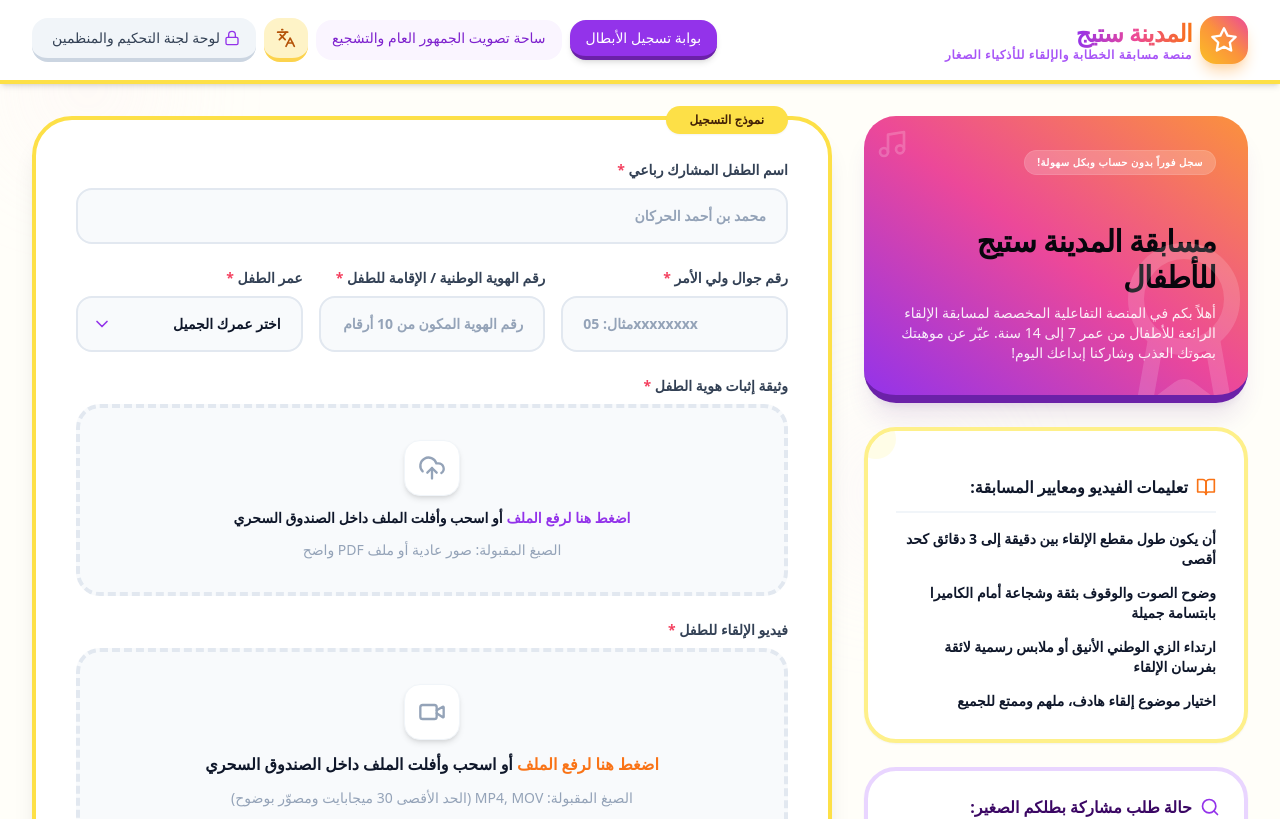
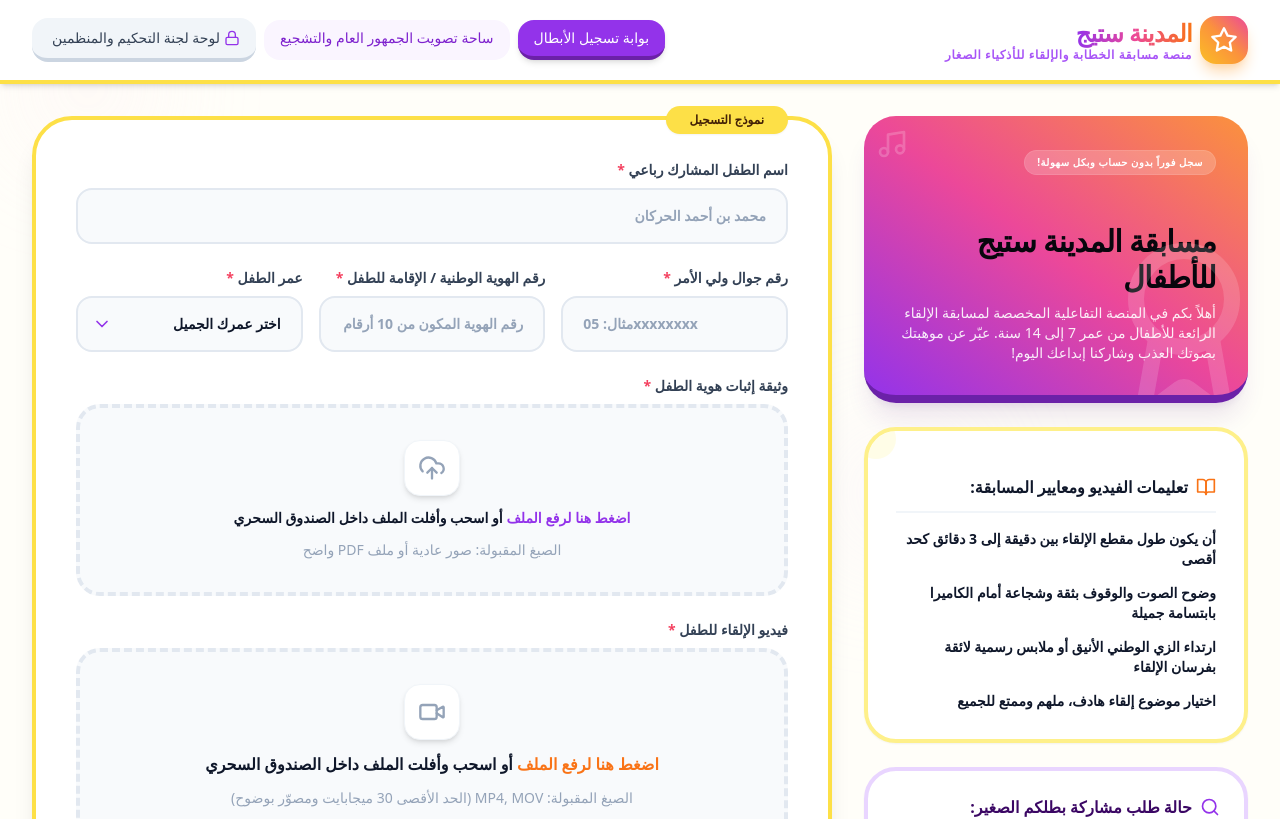
Before and after one commit to Mo-Sallah/almadina-stage, a React (Vite) app: page / in a window 1280 px wide. Shown: the top 819 px of the page. Built offline with nearby package versions, Linux system fonts and the light colour scheme.

Commit message:
Fix Vite base path

```diff
--- a/src/App.jsx
+++ b/src/App.jsx
@@ -1052,13 +1052,13 @@ export default function App() {
                             </button>
 
                             {/* Bilingual Toggle Button */}
-                            <button
-                                onClick={handleLanguageToggle}
-                                className="flex items-center justify-center w-11 h-11 text-amber-700 bg-amber-100 hover:bg-amber-200 border-b-4 border-amber-300 hover:border-amber-400 rounded-2xl transition-all duration-200"
-                                title={lang === 'en' ? 'العربية' : 'English'}
-                            >
-                                <Languages className="w-5 h-5" />
-                            </button>
+                            {/*<button*/}
+                            {/*    onClick={handleLanguageToggle}*/}
+                            {/*    className="flex items-center justify-center w-11 h-11 text-amber-700 bg-amber-100 hover:bg-amber-200 border-b-4 border-amber-300 hover:border-amber-400 rounded-2xl transition-all duration-200"*/}
+                            {/*    title={lang === 'en' ? 'العربية' : 'English'}*/}
+                            {/*>*/}
+                            {/*    <Languages className="w-5 h-5" />*/}
+                            {/*</button>*/}
 
                             {currentView !== 'admin' ? (
                                 <button
```
